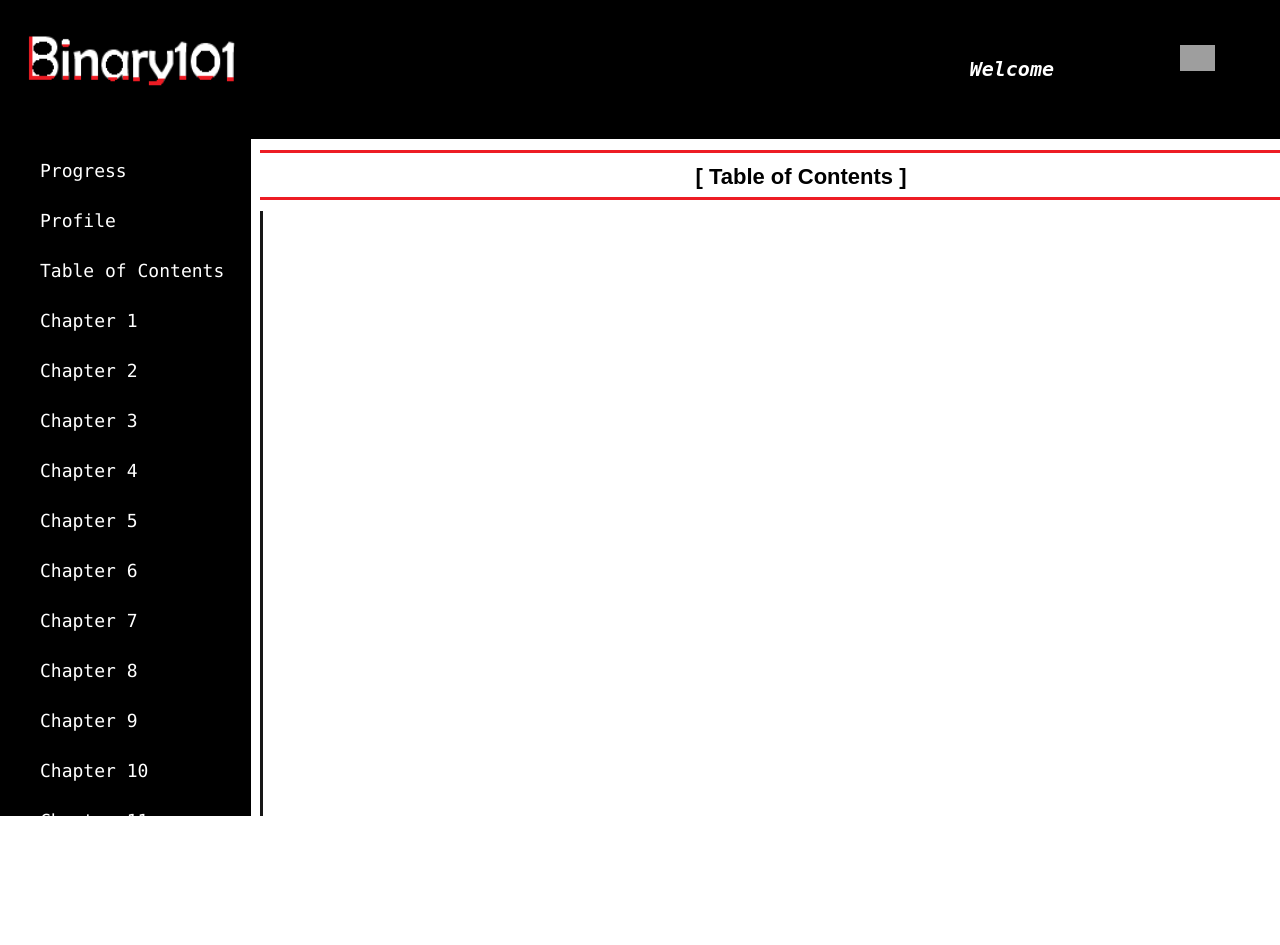
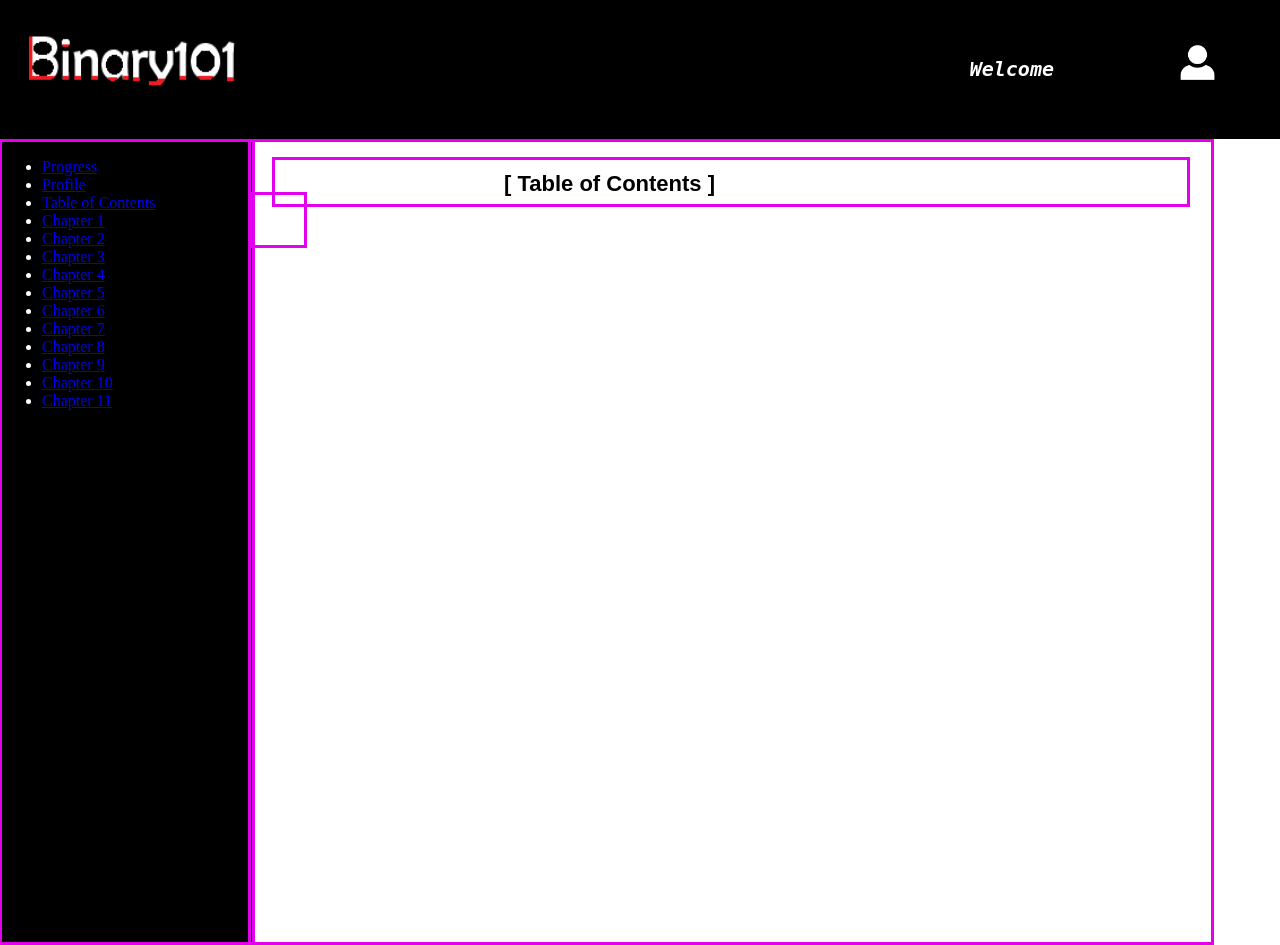
Before and after one commit to mikeyo241/Binary101, a PHP site: page /contents.php in a window 1280 px wide. Before the commit the page ends 816 px from the top, so only its background shows below. Run offline with PHP 8.4, Linux system fonts and the light colour scheme; grey boxes are pictures that could not be loaded.

Commit message:
css struggles
still trying to get the layout proper for content to be added

```diff
--- a/contents.php
+++ b/contents.php
@@ -2,29 +2,31 @@
 
 /*
  * Programmer:       Nathaniel Merck
- * Title:            login/sign-up page for Group Website Project
- * Date:             2/23/2017
  */
 
 echo <<< HTML
 <html>
-
-        <!-- <link rel="stylesheet" type="text/css" href="Bin101/css/style.css"/>  -->    <!-- Directory changes name -->
+<head>
+	<!-- All Links, Meta data, scripts, and css goes inside the <head> tags.  -->
+<!-- CSS -->
         <link rel="stylesheet" type="text/css" href="css/style.css"/>
 
-<head>
+<!-- <header> and <nav> shouldn't be in the head it should be in the <body>  -->
+
+</head>
+<body>
+
 	<header>
-		<!-- <img src="Bin101/img/logo.PNG" alt="Website Logo" align="top-left"> -->  <!-- Directory changes name -->
 		<img id="logo" src="img/logo.PNG" alt="Website Logo" align="top-left">
 
         <h4 id="wel">Welcome <!-- <?php echo "(dollar sign)name";    ?>     THIS IS THE VARIABLE FOR THE FIRST NAME --></h4>
 
-        <!-- <img id="icon" src="Bin101/img/icon.png" alt="Profile Icon" align="top-left"> -->  <!-- Directory changes name -->
         <img id="icon" src="img/icon.png" alt="Profile Icon" align="top-left"> <!-- Directory changes name -->
 
 	</header>
 
-	<nav id="navbar">
+
+    <section id="navbar">
             <ul>
                 <li>
                     <a href="progress.php"> Progress </a>
@@ -69,14 +71,11 @@
                     <a href="chap11.php"> Chapter 11 </a>
                 </li>
 
+            </ul>
+    </section>
 
-        </ul>
-	</nav>
 
-</head>
-
-<body>
-
+	<aside id="contentSection">
 	    <div id="titlediv">
             <h2 id="title">[ Table of Contents ]</h2>
         </div>
@@ -84,6 +83,7 @@
         <div id="content">
 
         </div>
+    </aside>
 
 </body>
 
--- a/css/style.css
+++ b/css/style.css
@@ -131,13 +131,14 @@
 }
 
 #navbar {
-    position: absolute;
-    width: 251px;
+    position: relative;
+    width: 250px;
     height: 100%;
     background: black;
-    top: 138px;
-    left: 0px;
-    z-index: -1;
+    top: 131px;
+    left: -9px;
+    float: left;
+    border: 3px solid rgb(227, 0, 237);
 }
 
 #icon {
@@ -165,31 +166,41 @@
 
 #titlediv {
     color: black;
-    border-bottom: 3px solid rgb(237, 28, 36);
-    border-top: 3px solid rgb(237, 28, 36);
-    position: absolute;
-    top: 150px;
-    left: 260px;
-    width: 1082px;
+    /* border-bottom: 3px solid rgb(237, 28, 36);
+    border-top: 3px solid rgb(237, 28, 36);  */
+    position: relative;
+    top: 15px;
+    margin: auto;
+    width: 95%;
     height: 44px;
+    border: 3px solid rgb(227, 0, 237);
 }
 
 #title {
     color: black;
     font-size: 22px;
     font-family: sans-serif;
-    text-align: center;
     line-height: 0.5em;
 }
 
+#contentSection {
+    position: relative;
+    top: 131px;
+    left: 240px;
+    width: 75%;
+    height: 100%;
+    border: 3px solid rgb(227, 0, 237);
+}
+
 #content {
-    width: 1082px;
-    height: 100%;
-    position: absolute;
-    top: 211px;
+    width: 50px;
+    height: 50px;
+    position: relative;
+    /* top: 211px;
     left: 260px;
-    border-left: 3px solid rgb(23, 23, 23);
-    border-right: 3px solid rgb(23, 23, 23);
+     border-left: 3px solid rgb(23, 23, 23);
+    border-right: 3px solid rgb(23, 23, 23);  */
+    border: 3px solid rgb(227, 0, 237);
 }
 
 /*	for the body	*/
--- a/profile.php
+++ b/profile.php
@@ -2,8 +2,6 @@
 
 /*
  * Programmer:       Nathaniel Merck
- * Title:            login/sign-up page for Group Website Project
- * Date:             2/23/2017
  */
 
 echo <<< HTML
--- a/progress.php
+++ b/progress.php
@@ -2,8 +2,6 @@
 
 /*
  * Programmer:       Nathaniel Merck
- * Title:            login/sign-up page for Group Website Project
- * Date:             2/23/2017
  */
 
 echo <<< HTML
```
Also changed, not shown: img/icon.png (added). Lines whose indentation alone changed are shown as unchanged.
